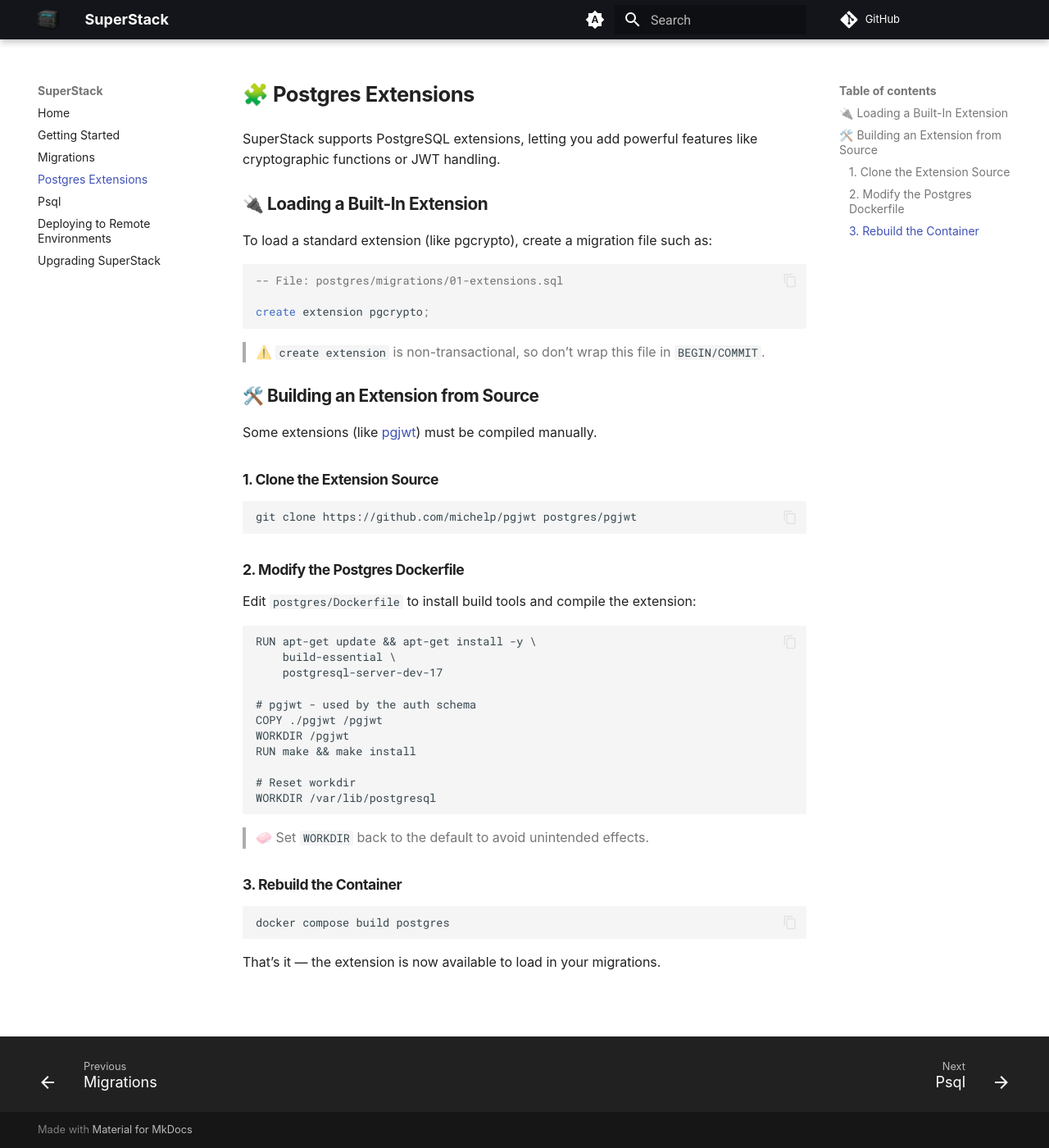
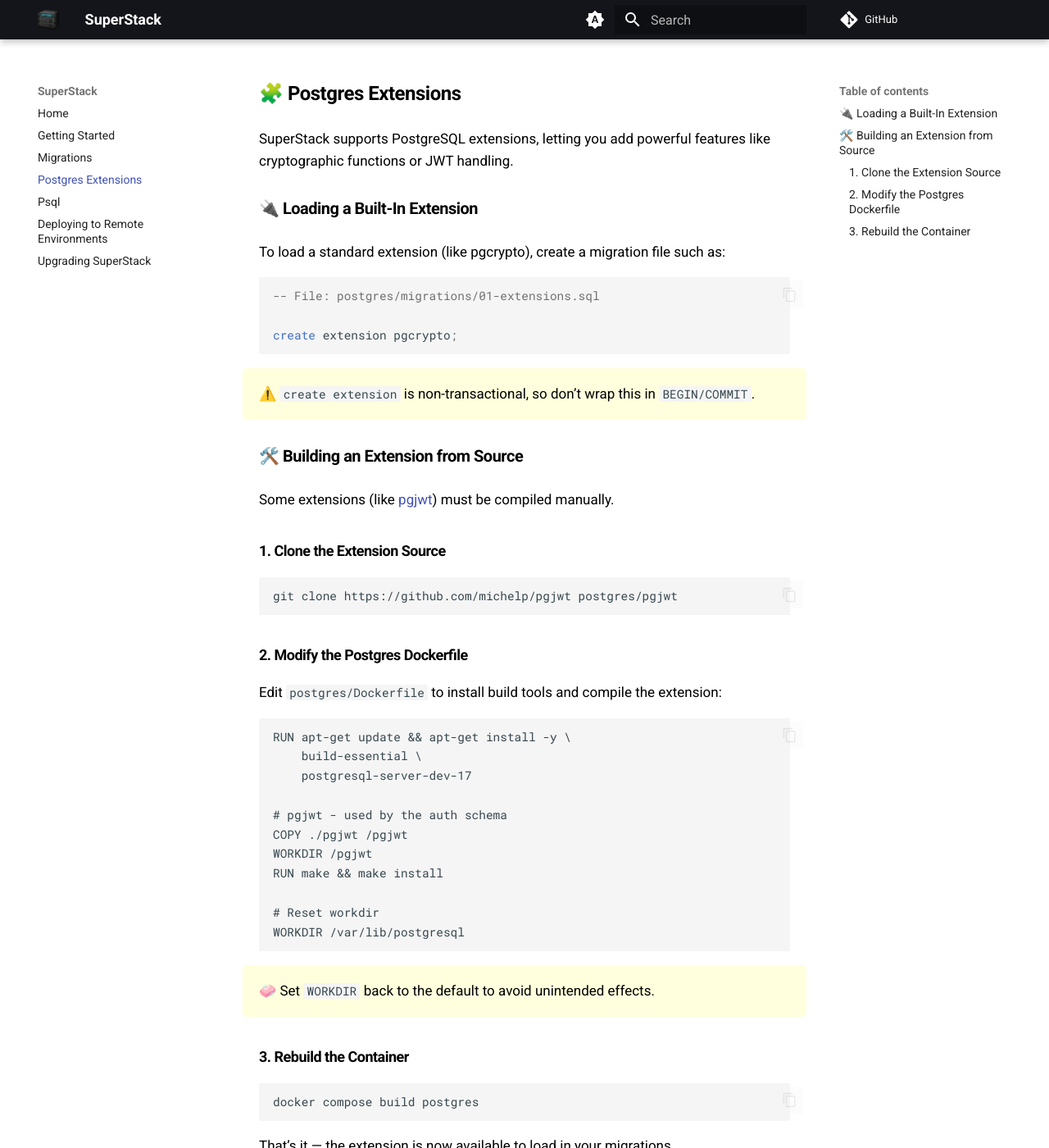
Before and after one commit to explodinglabs/superstack.docs, an MkDocs documentation site: the page built from docs/extensions.md, in a window 1280 px wide and 1400 px high. Shown: the whole window at 82% size. Built offline with MkDocs 1.6.1 and Material for MkDocs 9.7.7, drawn with Linux system fonts in a browser that asks for light colours; comment, search, counter and statistics services are not loaded.

Commit message:
Adjust design

````diff
--- a/docs/assets/extra.css
+++ b/docs/assets/extra.css
@@ -1,43 +1,73 @@
 /* CSS custom properties replacing Sass variables */
 :root {
-}
-
-body {
   font-family: -apple-system, BlinkMacSystemFont, "Segoe UI Adjusted",
     "Segoe UI", "Liberation Sans", sans-serif;
 }
 
-/* Change header fonts */
-.md-typeset h1,
-.md-typeset h2,
-.md-typeset h3,
-.md-typeset h4,
-.md-typeset h5,
-.md-typeset h6 {
-  font-weight: 700;
-  font-style: normal;
-  letter-spacing: -0.5px;
-  color: #222;
+.md-content__inner {
+  margin: 0;
+  padding: 0;
+  padding-bottom: 3rem;
+
 }
 
-.md-typeset h1 {
-  font-size: 160%;
-  line-height: 130%;
+.md-typeset {
+  p,
+  ol,
+  ul,
+  h1,
+  h2,
+  h3,
+  h4,
+  h5,
+  h6 {
+    padding: 0 20px;
+    color: black;
+  }
 
-  margin: 0em 0 1em 0;
-  @media screen and (max-width: var(--on-palm)) {
-    margin-top: 1.5em;
+  /* Change header fonts */
+  h1, h2, h3, h4, h5, h6 {
+    font-weight: 700;
+    font-style: normal;
+    letter-spacing: -0.5px;
+    line-height: 140%;
   }
+
+  h1 {
+    font-size: 1.2rem;
+    margin: 0.5em 0 1em 0;
+  }
+
+  h2 {
+    font-size: 1rem;
+    margin: 1.5em 0 1.3em 0;
+  }
+
+  h3 {
+    font-size: 0.9rem;
+    margin: 2em 0 1.1em 0;
+  }
+
+  p, ul, ol, pre {
+    font-size: 17px;
+  }
+
+  pre {
+    padding-left: 20px;
+    padding-right: 20px;
+    line-height: 140%;
+  }
+
 }
 
-.md-typeset h2 {
-  font-size: 130%;
-  margin: 1.5em 0 1em 0;
-  line-height: 100%;
+/* Target only the page title (first H1 in the article) */
+.md-content__inner.md-typeset h1:first-of-type {
+  padding-left: 20px;
 }
 
-.md-typeset h3 {
-  font-size: 110%;
-  margin: 2em 0 1em 0;
-  line-height: 100%;
+.md-content__inner.md-typeset blockquote {
+  background-color: #ffd;
+  border-left: 0;
+  border-radius: 5px;
+  padding: 1px 0;
 }
--- a/docs/extensions.md
+++ b/docs/extensions.md
@@ -14,7 +14,7 @@
 create extension pgcrypto;
 ```
 
-> ⚠️ `create extension` is non-transactional, so don’t wrap this file in
+> ⚠️ `create extension` is non-transactional, so don’t wrap this in
 > `BEGIN/COMMIT`.
 
 ## 🛠️ Building an Extension from Source
````
